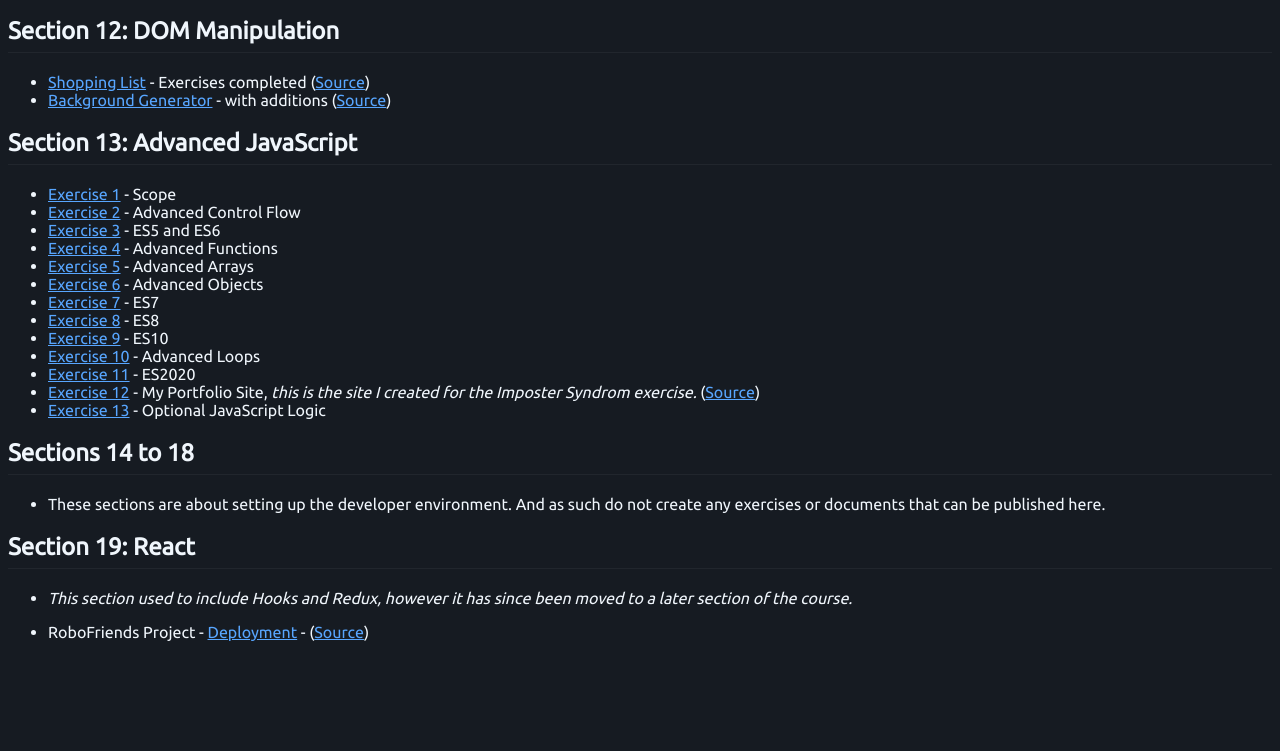
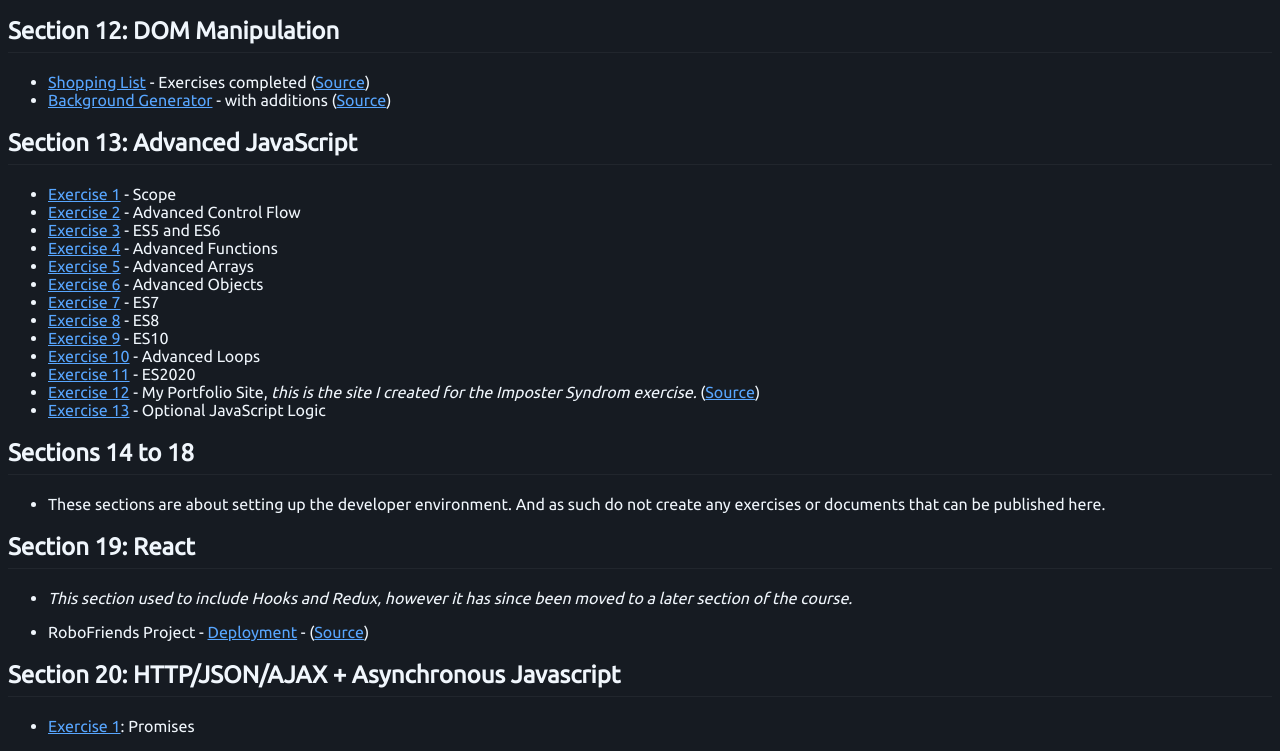
Before and after one commit to MartinBurton/ZTM-Coursework, a plain HTML site: page index.html in a window 1280 px wide. Shown: the part 1086-1837 px from the top of the page. Before the commit the page ends 1743 px from the top, so only its background shows below. Drawn offline with Linux system fonts and the light colour scheme.

Commit message:
Added S20-E1

```diff
--- a/index.html
+++ b/index.html
@@ -85,5 +85,9 @@
         <li><p><em>This section used to include Hooks and Redux, however it has since been moved to a later section of the course.</em></p></li>
         <li>RoboFriends Project - <a href="https://martinburton.github.io/Robofriends/" target="_Blank">Deployment</a> - (<a href="https://github.com/MartinBurton/Robofriends" target="_Blank">Source</a>)</li>
     </ul>
+    <h2>Section 20: HTTP/JSON/AJAX + Asynchronous Javascript</h2>
+    <ul>
+        <li><a href="https://github.com/MartinBurton/ZTM-Courseworl/tree/main/Section20/exercisePromises.js">Exercise 1</a>: Promises</li>
+    </ul>
 </body>
 </html>
```
Also changed, not shown: README.md.
